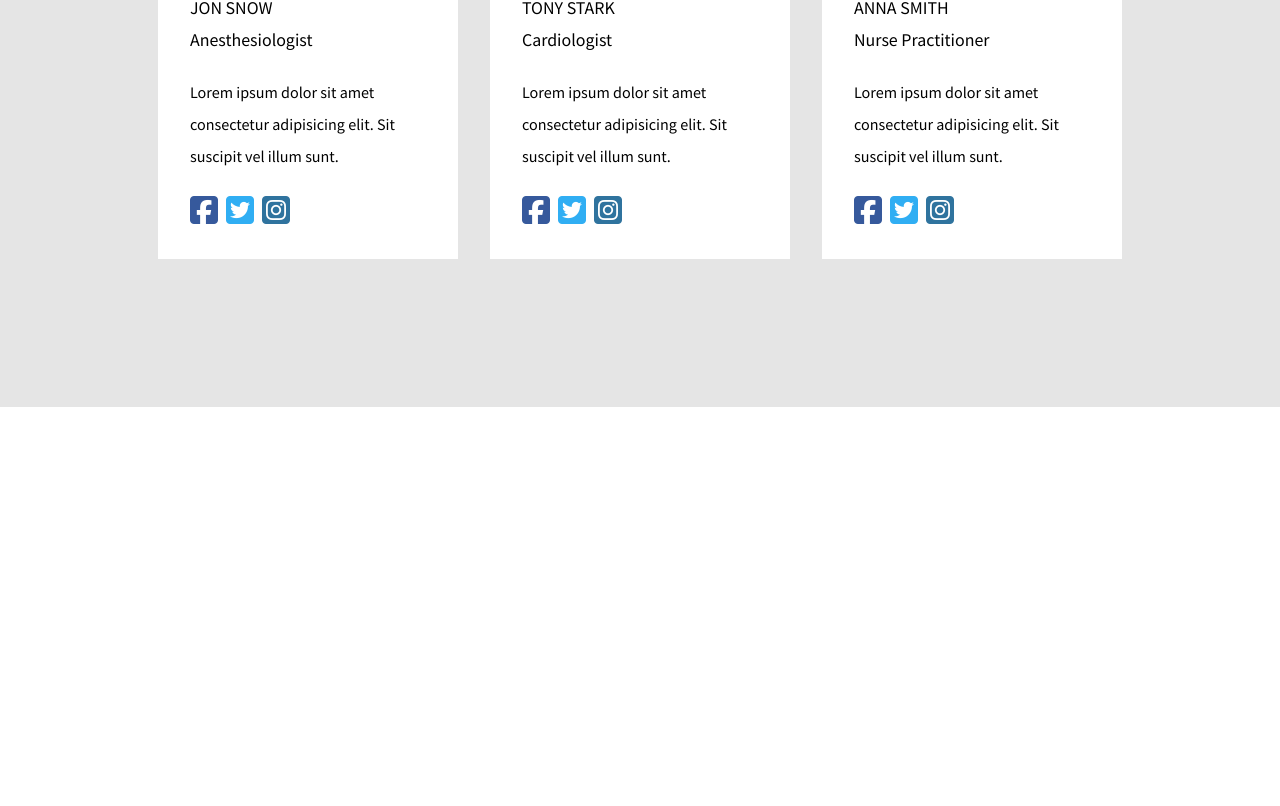
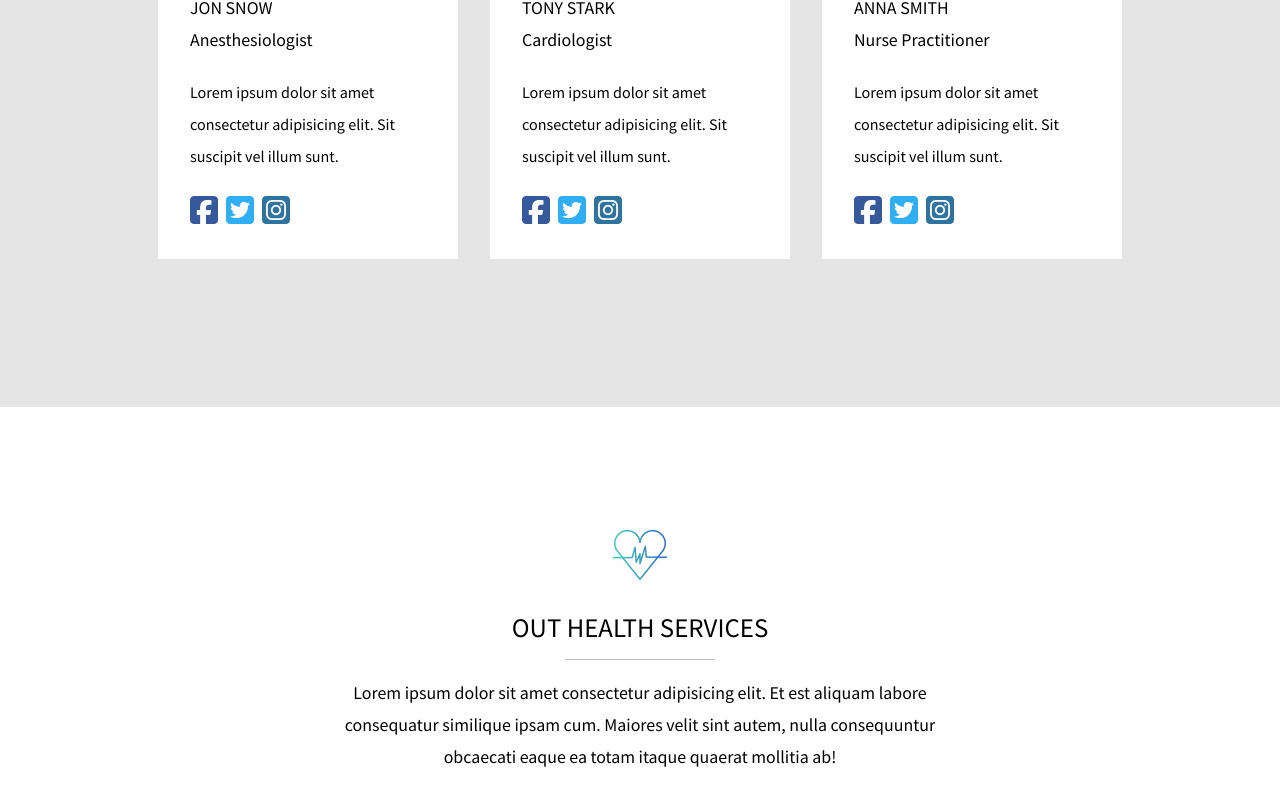
Before and after one commit to alessandroamormino/proj-html-vuejs, a Vue app: page / in a window 1280 px wide. Shown: the part 2234-3040 px from the top of the page. Before the commit the page ends 2641 px from the top, so only its background shows below. Built offline with nearby package versions, Linux system fonts and the light colour scheme.

Commit message:
feat: create MainServices component structure

```diff
--- a/src/components/AppMain.vue
+++ b/src/components/AppMain.vue
@@ -1,5 +1,6 @@
 <script>
 import MainDoctors from './MainDoctors.vue';
+import MainServices from './MainServices.vue';
 import MainWelcome from './MainWelcome.vue';
 
 export default {
@@ -7,14 +8,14 @@ export default {
   data() {
     return {};
   },
-  components: { MainWelcome, MainDoctors }
+  components: { MainWelcome, MainDoctors, MainServices }
 }
 </script>
 <template>
   <main>
-    <!-- Import sections create in components -->
     <MainWelcome></MainWelcome>
     <MainDoctors></MainDoctors>
+    <MainServices></MainServices>
   </main>
 </template>
 <style lang="scss" scoped></style>
--- a/src/components/MainDoctors.vue
+++ b/src/components/MainDoctors.vue
@@ -31,7 +31,7 @@ export default {
 <template>
   <!-- Doctor section -->
   <div class="doctors">
-    <!-- header -->
+    <!-- info -->
     <div class="info">
       <img src="/images/icon-5.png" alt="Doctors">
       <h2>Meet Our Doctors</h2>
@@ -39,6 +39,7 @@ export default {
       <p>Lorem ipsum dolor sit amet consectetur adipisicing elit. Et est aliquam labore consequatur similique ipsam cum.
         Maiores velit sint autem, nulla consequuntur obcaecati eaque ea totam itaque quaerat mollitia ab!</p>
     </div>
+    <!-- card -->
     <div class="card-container">
       <DoctorsCard v-for="doctor in this.doctors" :doctorCard="doctor"></DoctorsCard>
     </div>
@@ -46,11 +47,10 @@ export default {
 </template>
 <style lang="scss" scoped>
 @use '../scss/variables.scss' as *;
+@use '../scss/mixin.scss' as *;
 
 .doctors {
-  display: flex;
-  flex-flow: column nowrap;
-  align-items: center;
+  @include flexColumn();
   // flex
 
   padding: 100px;
@@ -59,9 +59,7 @@ export default {
   background-color: $bg-Doctors;
 
   .info {
-    display: flex;
-    flex-flow: column nowrap;
-    align-items: center;
+    @include flexColumn();
     // flex
 
     width: 600px;
@@ -84,9 +82,7 @@ export default {
   }
 
   .card-container {
-    display: flex;
-    justify-content: center;
-    align-items: center;
+    @include flexCenter();
     gap: 2em;
     // flex
     padding: 3em 0;
--- /dev/null
+++ b/src/components/MainServices.vue
@@ -0,0 +1,58 @@
+<script>
+export default {
+  name: 'MainServices',
+  data() {
+    return {}
+  }
+}
+</script>
+<template>
+  <!-- Services section -->
+  <div class="services">
+    <!-- info -->
+    <div class="info">
+      <img src="/images/icon-6.png" alt="Doctors">
+      <h2>Out Health Services</h2>
+      <div class="separator"></div>
+      <p>Lorem ipsum dolor sit amet consectetur adipisicing elit. Et est aliquam labore consequatur similique ipsam cum.
+        Maiores velit sint autem, nulla consequuntur obcaecati eaque ea totam itaque quaerat mollitia ab!</p>
+    </div>
+  </div>
+</template>
+<style lang="scss" scoped>
+@use '../scss/variables.scss' as *;
+@use '../scss/mixin.scss' as *;
+
+.services {
+  @include flexColumn();
+  // flex
+
+  padding: 100px;
+  line-height: 2em;
+
+  background-color: #fff;
+
+  .info {
+    @include flexColumn();
+    // flex
+
+    width: 600px;
+    text-align: center;
+
+    &>* {
+      margin: 8px 0;
+    }
+
+    h2 {
+      text-transform: uppercase;
+      font-weight: 400;
+    }
+
+    .separator {
+      width: 150px;
+      height: 1px;
+      background-color: #80808080;
+    }
+  }
+}
+</style>
--- a/src/components/MainWelcome.vue
+++ b/src/components/MainWelcome.vue
@@ -27,6 +27,7 @@ export default {
 }
 </script>
 <template>
+  <!-- Welcome section -->
   <div class="welcome">
     <div class="info">
       <h2>{{ this.title }}</h2>
--- a/src/scss/mixin.scss
+++ b/src/scss/mixin.scss
@@ -4,3 +4,15 @@
   justify-content: space-between;
   align-items: center;
 }
+
+@mixin flexColumn() {
+  display: flex;
+  flex-flow: column nowrap;
+  align-items: center;
+}
+
+@mixin flexCenter() {
+  display: flex;
+  justify-content: center;
+  align-items: center;
+}
```
